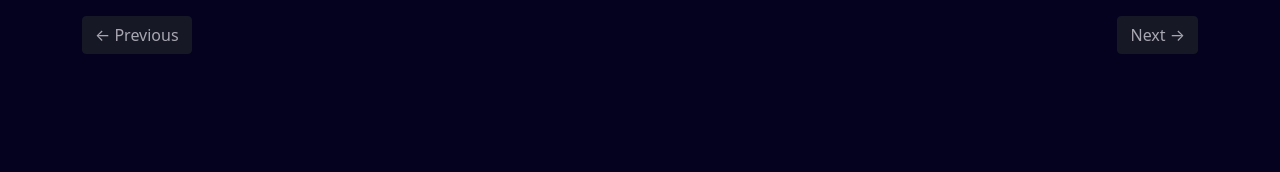
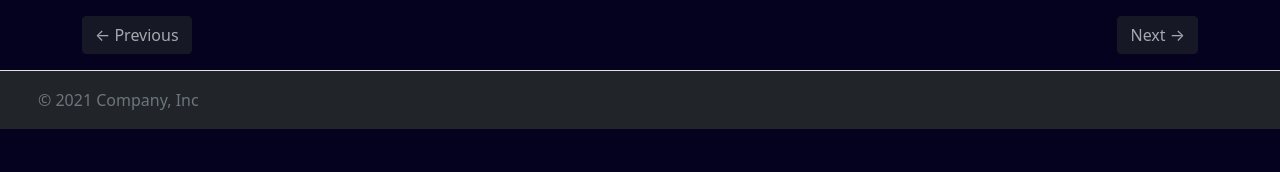
Before and after one commit to AkhilBarthwal005/NewsInside, a React (Create React App) app: page / in a window 1280 px wide. Shown: the part 128-300 px from the top of the page. Built offline with nearby package versions, Linux system fonts and the light colour scheme; no server answers.

Commit message:
footer is added

```diff
--- a/src/App.js
+++ b/src/App.js
@@ -3,6 +3,7 @@
 import React, { Component } from "react";
 import Navbar from "./Components/Navbar";
 import NewsComponent from "./Components/NewsComponent";
+import Footer from "./Components/Footer";
 
 export default class App extends Component {
   render() {
@@ -10,6 +11,7 @@
       <div>
         <Navbar />
         <NewsComponent />
+        <Footer />
       </div>
     );
   }
--- /dev/null
+++ b/src/Components/Footer.js
@@ -0,0 +1,49 @@
+import React, { Component } from "react";
+
+export default class Footer extends Component {
+  render() {
+    return (
+      <div>
+        <div className="bg-dark">
+          <footer className="d-flex flex-wrap justify-content-between align-items-center py-3 border-top">
+            <div className="col-md-4 d-flex align-items-center">
+              <a
+                href="/"
+                className="mb-3 me-2 mb-md-0 text-muted text-decoration-none lh-1"
+              >
+                <svg className="bi" width="30" height="24">
+                  <use xlinkHref="#bootstrap" />
+                </svg>
+              </a>
+              <span className="text-muted">&copy; 2021 Company, Inc</span>
+            </div>
+
+            <ul className="nav col-md-4 justify-content-end list-unstyled d-flex">
+              <li className="ms-3">
+                <a className="text-muted" href="/">
+                  <svg className="bi" width="24" height="24">
+                    <use xlinkHref="#twitter" />
+                  </svg>
+                </a>
+              </li>
+              <li className="ms-3">
+                <a className="text-muted" href="/">
+                  <svg className="bi" width="24" height="24">
+                    <use xlinkHref="#instagram" />
+                  </svg>
+                </a>
+              </li>
+              <li className="ms-3">
+                <a className="text-muted" href="/">
+                  <svg className="bi" width="24" height="24">
+                    <use xlinkHref="#facebook" />
+                  </svg>
+                </a>
+              </li>
+            </ul>
+          </footer>
+        </div>
+      </div>
+    );
+  }
+}
```
